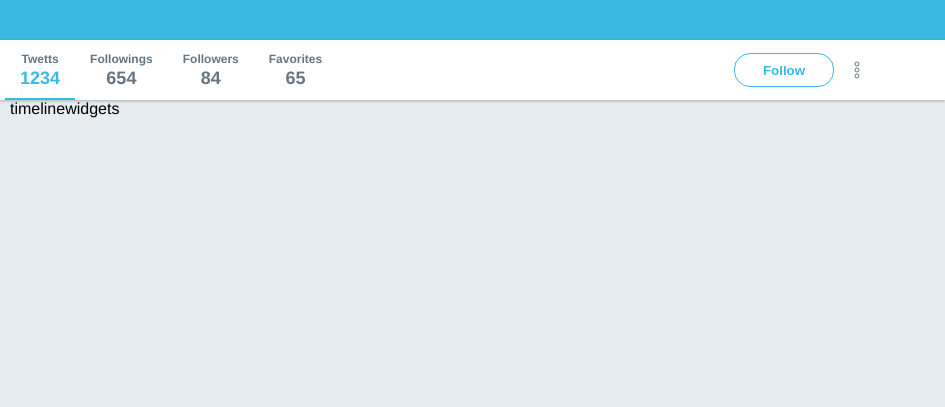
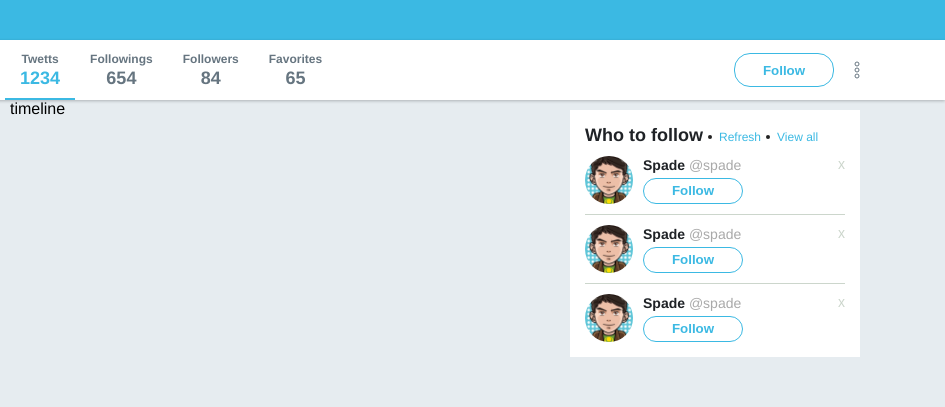
Before and after one commit to fernando-meira/flexbox-rocketseat, a plain HTML site: page index.html in a window 1280 px wide. Shown: the part 366-773 px from the top of the page, 335-1280 px from the left. Drawn offline with Linux system fonts and the light colour scheme.

Commit message:
feat: 🎸 Finished widgets

```diff
--- a/index.html
+++ b/index.html
@@ -145,7 +145,59 @@
     </section>
 
     <aside class="widgets">
-      widgets
+      <div class="widget follow"  >
+        <div class="title">
+          <strong>Who to follow</strong>
+
+          <a href="">Refresh</a>
+
+          <a href="">View all</a>
+        </div>
+
+        <ul>
+          <li>
+            <div class="profile">
+              <img src="/images/avatar.png" alt="Avatar">
+
+              <div class="info">
+                <strong>Spade <span>@spade</span></strong>
+
+                <button>Follow</button>
+              </div>
+            </div>
+
+            <button>x</button>
+          </li>
+
+          <li>
+            <div class="profile">
+              <img src="/images/avatar.png" alt="Avatar">
+
+              <div class="info">
+                <strong>Spade <span>@spade</span></strong>
+
+                <button>Follow</button>
+              </div>
+            </div>
+
+            <button>x</button>
+          </li>
+
+          <li>
+            <div class="profile">
+              <img src="/images/avatar.png" alt="Avatar">
+
+              <div class="info">
+                <strong>Spade <span>@spade</span></strong>
+
+                <button>Follow</button>
+              </div>
+            </div>
+
+            <button>x</button>
+          </li>
+        </ul>
+      </div>
     </aside>
   </div>
 </body>
--- a/styles.css
+++ b/styles.css
@@ -315,3 +315,127 @@ div.wrapper-content aside.profile .images ul li {
 
   background: #d0d5d9;
 }
+
+div.wrapper-content section.timeline {
+  flex: 1;
+}
+
+div.wrapper-content aside.widgets {
+  width: 290px;
+}
+
+div.wrapper-content aside.widgets .widget {
+  padding: 15px;
+  margin-top: 10px;
+
+  background: #fff;
+}
+
+div.wrapper-content aside.widgets .widget .title {
+  display: flex;
+  align-items: baseline;
+}
+
+div.wrapper-content aside.widgets .widget .title strong {
+  font-size: 18px;
+  color: #1f2226;
+}
+
+div.wrapper-content aside.widgets .widget .title a {
+  position: relative;
+
+  padding-left: 16px;
+
+  font-size: 12px;
+  color: #3bb9e3;
+  text-decoration: none;
+}
+
+div.wrapper-content aside.widgets .widget .title a::before {
+  left: 0;
+  top: 5px;
+  position: absolute;
+
+  width: 4px;
+  height: 4px;
+  margin-left: 5px;
+  margin-right: 5px;
+  border-radius: 50%;
+
+  content: "";
+  background: #222;
+}
+
+div.wrapper-content aside.widgets .follow {
+}
+
+div.wrapper-content aside.widgets .follow ul {
+  list-style: none;
+}
+
+div.wrapper-content aside.widgets .follow ul li {
+  position: relative;
+
+  margin: 10px 0;
+  padding-bottom: 10px;
+  border-bottom: 1px solid #ccd6cc;
+
+  display: flex;
+  justify-content: space-between;
+}
+
+div.wrapper-content aside.widgets .follow ul li:last-child {
+  border: none;
+  margin-bottom: 0;
+  padding-bottom: 0;
+}
+
+div.wrapper-content aside.widgets .follow ul li img {
+  width: 48px;
+  height: 48px;
+  border-radius: 50%;
+}
+
+div.wrapper-content aside.widgets .follow ul li .profile {
+  display: flex;
+  align-items: center;
+}
+
+div.wrapper-content aside.widgets .follow ul li .info {
+  margin-left: 10px;
+
+  display: flex;
+  flex-direction: column;
+}
+
+div.wrapper-content aside.widgets .follow ul li .info strong {
+  font-size: 14px;
+  color: #1f2226;
+}
+
+div.wrapper-content aside.widgets .follow ul li .info strong span {
+  color: #a9a9a9;
+  font-weight: normal;
+}
+
+div.wrapper-content aside.widgets .follow ul li .info button {
+  width: 100px;
+  height: 26px;
+  margin-top: 5px;
+  border-radius: 16px;
+  border: 1px solid #3bb9e3;
+
+  color: #3bb9e3;
+  font-weight: bold;
+  text-align: center;
+  background-color: #fff;
+}
+
+div.wrapper-content aside.widgets .follow ul li > button {
+  align-self: flex-start;
+
+  border: none;
+  color: #ccd6cc;
+  background: none;
+  font-size: 14px;
+}
```
